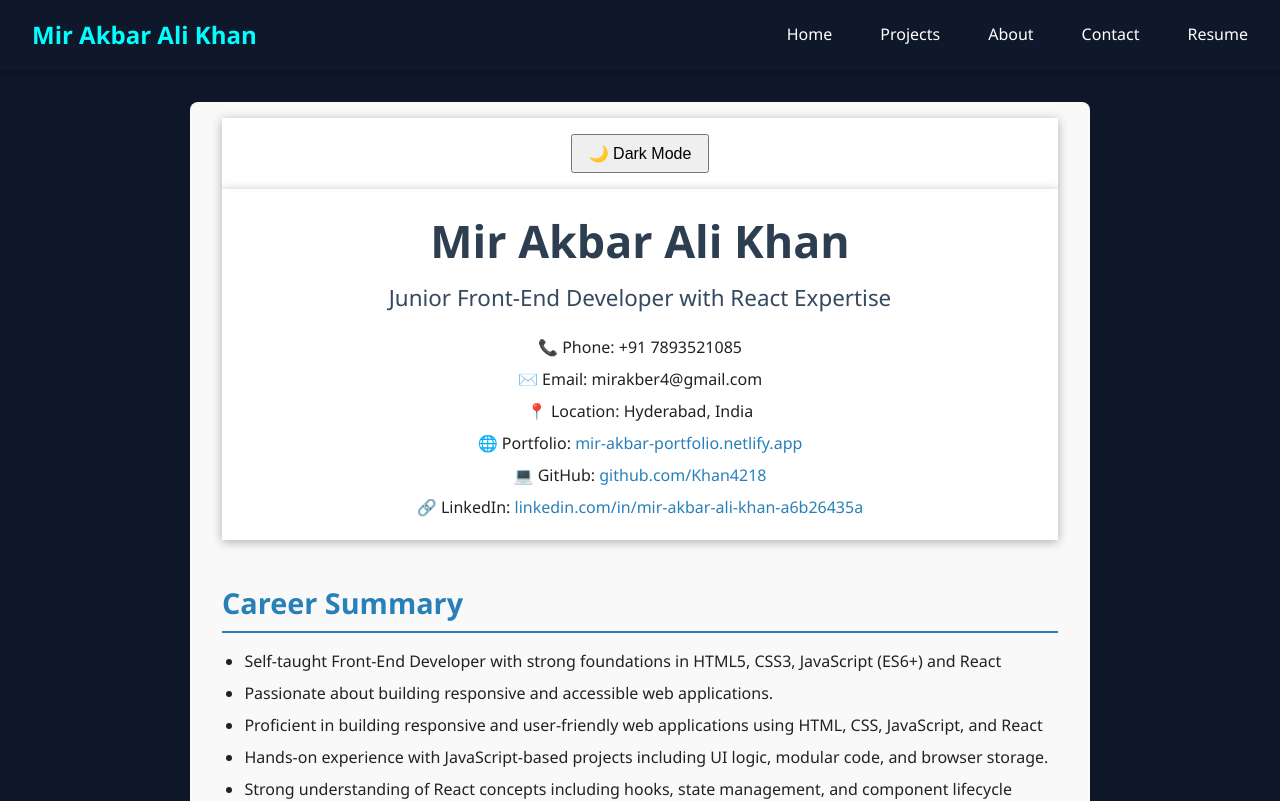
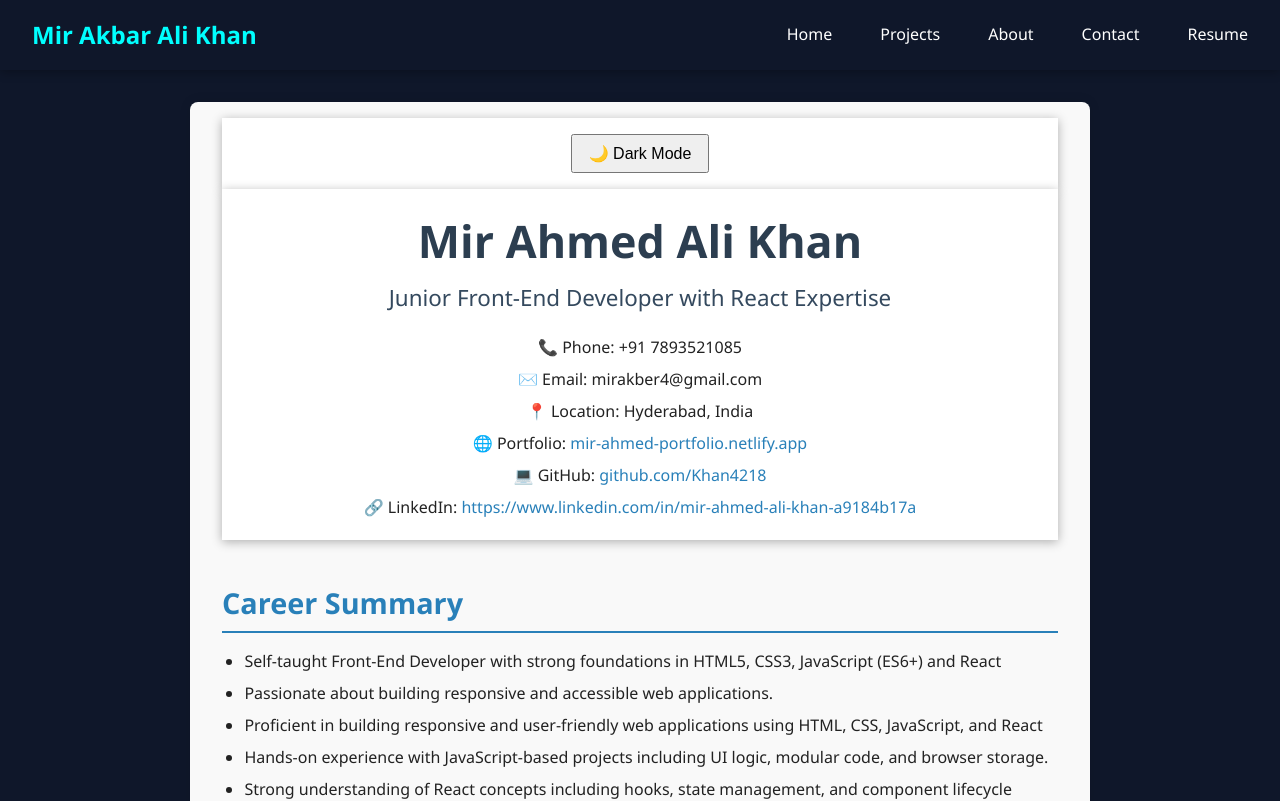
Before and after one commit to Khan4218/Mir-Akbar-Portfolio-react, a React (Vite) app: page /resume in a window 1280 px wide. Shown: the top 801 px of the page. Built offline with nearby package versions, Linux system fonts and the light colour scheme.

Commit message:
Update personal information in Resume component

```diff
--- a/src/pages/Resume.jsx
+++ b/src/pages/Resume.jsx
@@ -4,7 +4,7 @@ import "./resume.css";
 const ResumeContent = () => (
   <>
     <header>
-      <h1>Mir Akbar Ali Khan</h1>
+      <h1>Mir Ahmed Ali Khan</h1>
       <h2>Junior Front-End Developer with React Expertise</h2>
       <p>📞 Phone: +91 7893521085</p>
       <p>✉️ Email: mirakber4@gmail.com</p>
@@ -12,11 +12,11 @@ const ResumeContent = () => (
       <p>
         🌐 Portfolio:{" "}
         <a
-          href="https://mir-akbar-portfolio.netlify.app"
+          href="https://mir-ahmed-portfolio.netlify.app"
           target="_blank"
           rel="noopener noreferrer"
         >
-          mir-akbar-portfolio.netlify.app
+          mir-ahmed-portfolio.netlify.app
         </a>
       </p>
       <p>
@@ -32,11 +32,11 @@ const ResumeContent = () => (
       <p>
         🔗 LinkedIn:{" "}
         <a
-          href="https://linkedin.com/in/mir-akbar-ali-khan-a6b26435a"
+          href="https://www.linkedin.com/in/mir-ahmed-ali-khan-a9184b17a"
           target="_blank"
           rel="noopener noreferrer"
         >
-          linkedin.com/in/mir-akbar-ali-khan-a6b26435a
+          https://www.linkedin.com/in/mir-ahmed-ali-khan-a9184b17a
         </a>
       </p>
     </header>
@@ -412,7 +412,7 @@ const Resume = () => {
   return (
     <div className={`profile-container ${darkMode ? "dark-mode" : ""}`}>
       <header style={{ display: "flex", justifyContent: "space-between", alignItems: "center" }}>
-        {/* <h1>Mir Akbar Ali Khan</h1> */}
+        {/* <h1>Mir Ahmed Ali Khan</h1> */}
         <button onClick={toggleDarkMode} aria-label="Toggle dark mode" style={{ fontSize: "1rem", padding: "0.5rem 1rem" }}>
           {darkMode ? "🌞 Light Mode" : "🌙 Dark Mode"}
         </button>
```
